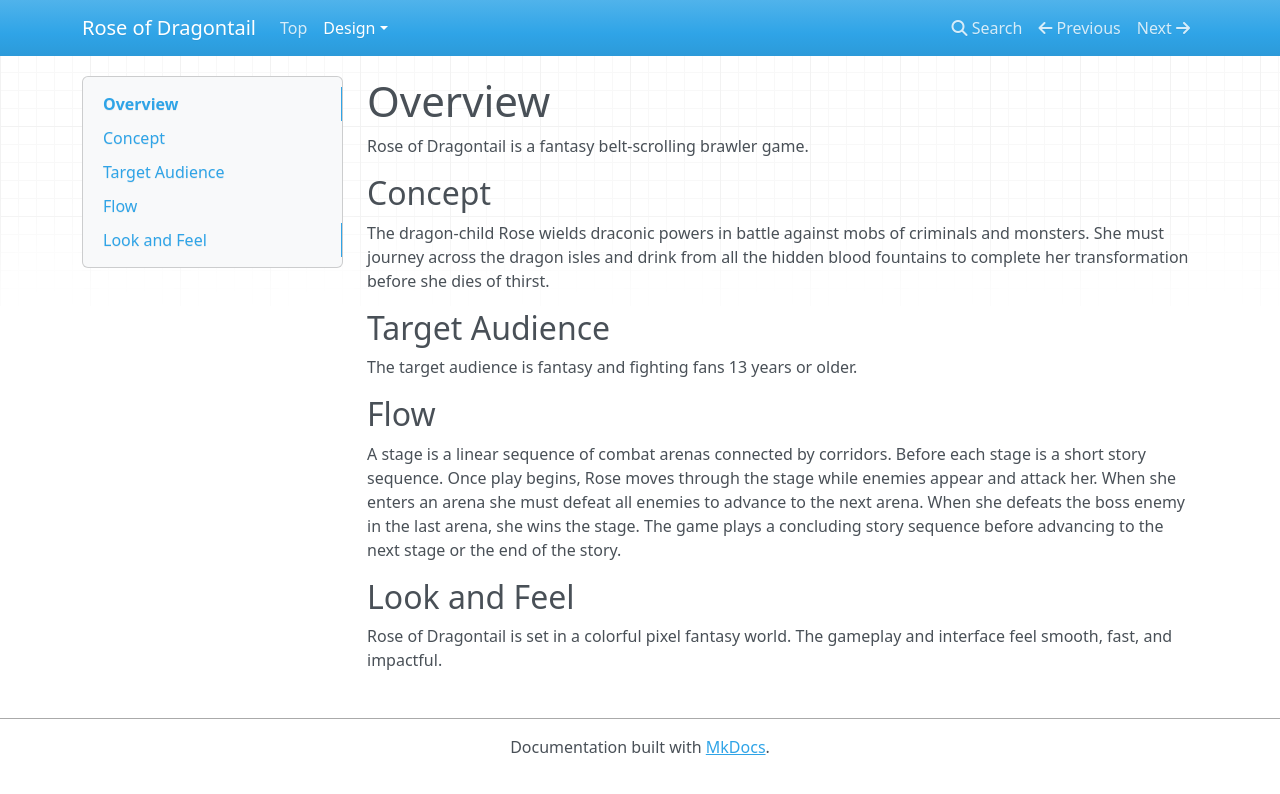
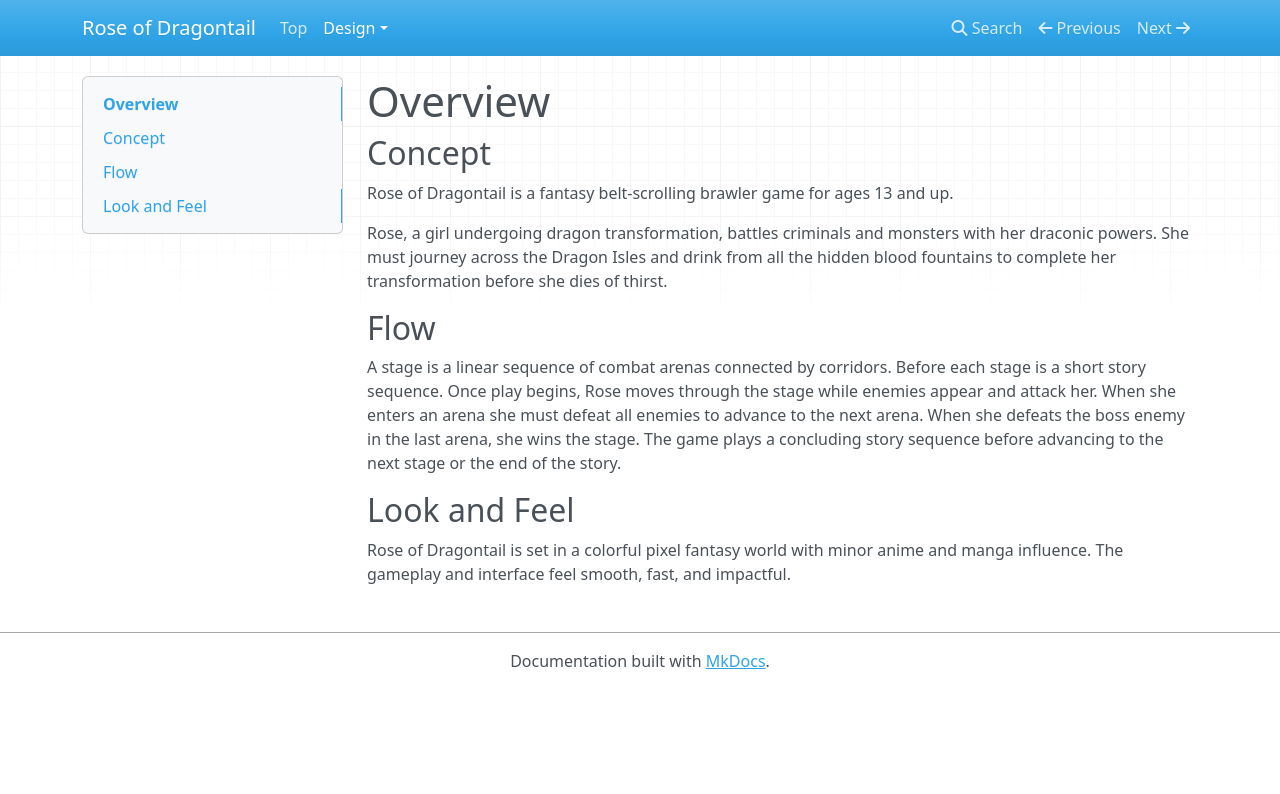
Before and after one commit to IoriBranford/dragontail-doc, an MkDocs documentation site: the page built from docs/overview.md, in a window 1280 px wide. Shown: the top 794 px of the page. Built offline with MkDocs 1.6.1, drawn with Linux system fonts in a browser that asks for light colours; nearby versions of some CDN libraries.

Commit message:
Overview
- compact most basic info into Concept
- mention anime/manga influence

```diff
--- a/docs/overview.md
+++ b/docs/overview.md
@@ -1,14 +1,10 @@
 # Overview
-
-Rose of Dragontail is a fantasy belt-scrolling brawler game.
 
 ## Concept
 
-The dragon-child Rose wields draconic powers in battle against mobs of criminals and monsters. She must journey across the dragon isles and drink from all the hidden blood fountains to complete her transformation before she dies of thirst.
+Rose of Dragontail is a fantasy belt-scrolling brawler game for ages 13 and up.
 
-## Target Audience
-
-The target audience is fantasy and fighting fans 13 years or older.
+Rose, a girl undergoing dragon transformation, battles criminals and monsters with her draconic powers. She must journey across the Dragon Isles and drink from all the hidden blood fountains to complete her transformation before she dies of thirst.
 
 ## Flow
 
@@ -16,4 +12,4 @@ A stage is a linear sequence of combat arenas connected by corridors. Before eac
 
 ## Look and Feel
 
-Rose of Dragontail is set in a colorful pixel fantasy world. The gameplay and interface feel smooth, fast, and impactful.
+Rose of Dragontail is set in a colorful pixel fantasy world with minor anime and manga influence. The gameplay and interface feel smooth, fast, and impactful.
```
